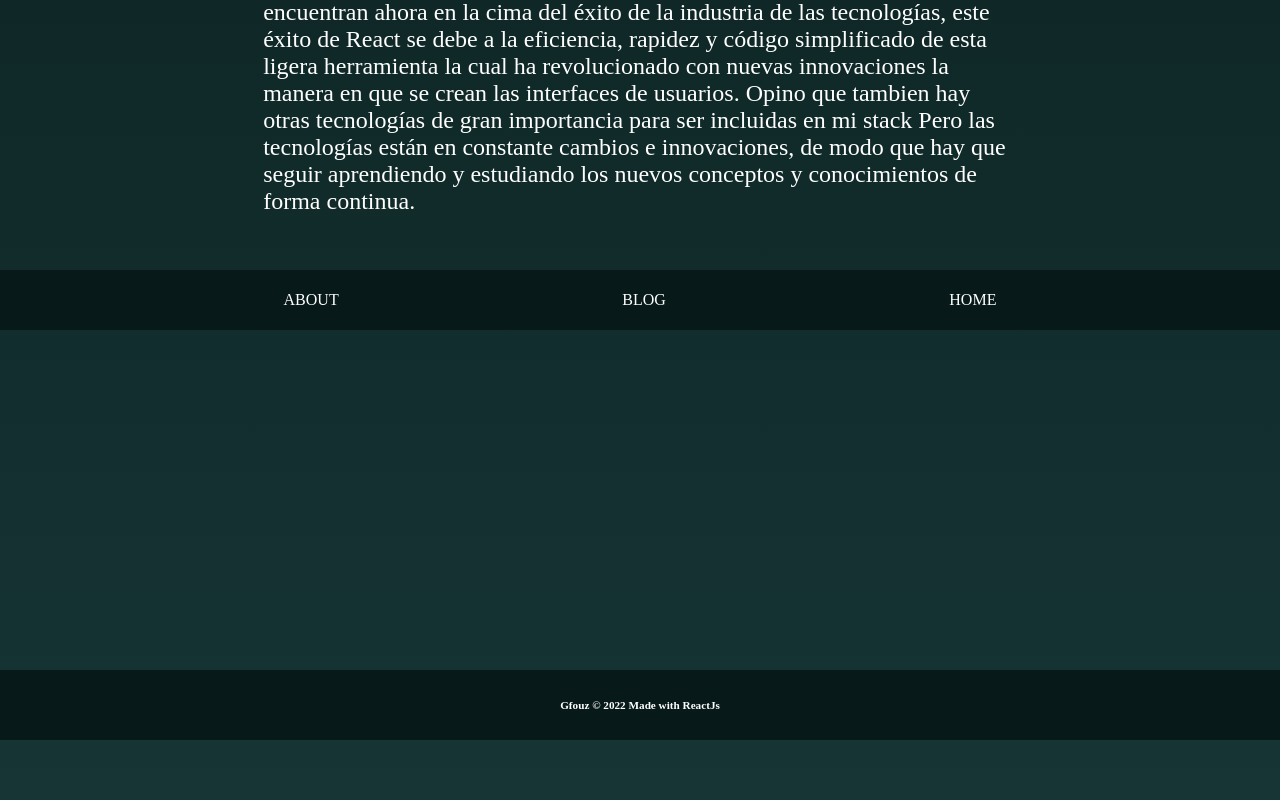
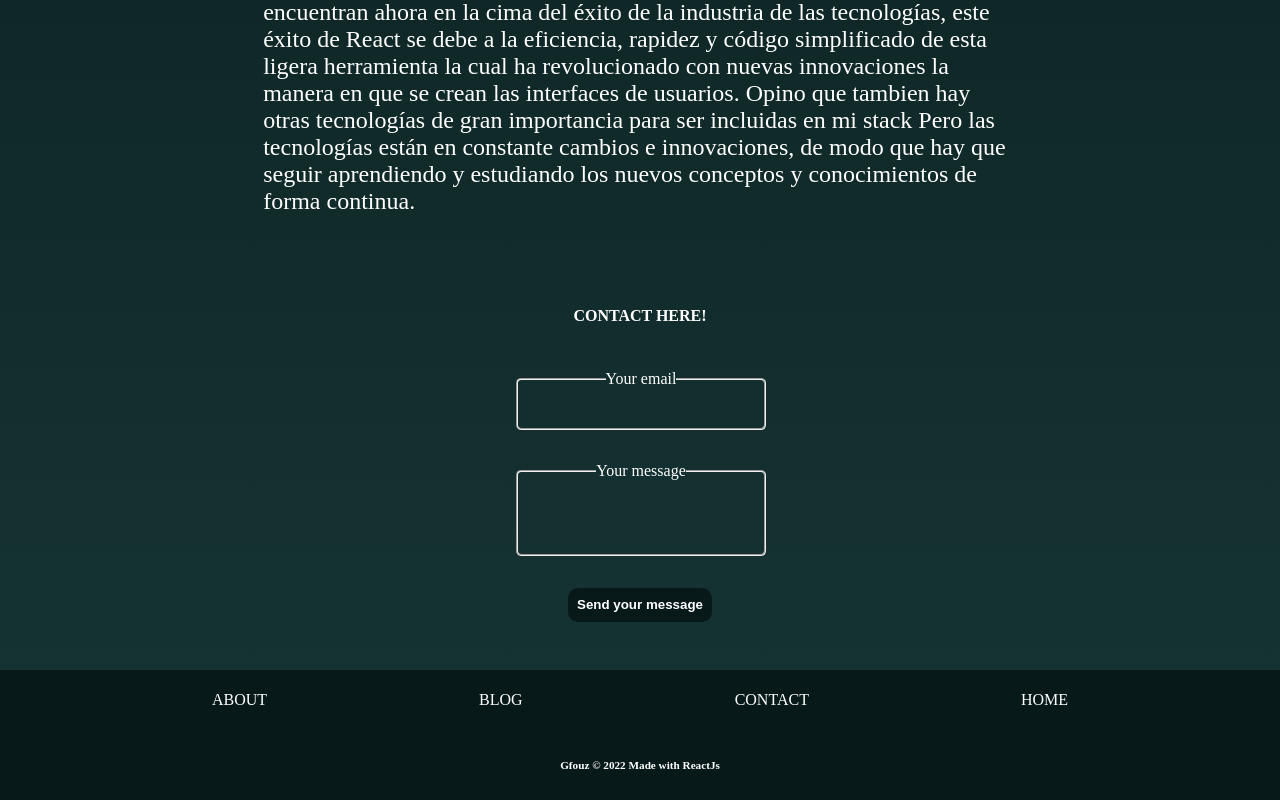
Before and after one commit to gfouz/markdown-jsx, a React (Create React App) app: page /work in a window 1280 px wide. Shown: the part 819-1619 px from the top of the page. Built offline with nearby package versions, Linux system fonts and the light colour scheme.

Commit message:
finished useform

```diff
--- a/public/index.html
+++ b/public/index.html
@@ -23,10 +23,11 @@
       Unlike "/favicon.ico" or "favicon.ico", "%PUBLIC_URL%/favicon.ico" will
       work correctly both with client-side routing and a non-root public URL.
       Learn how to configure a non-root public URL by running `npm run build`.
+      onmousedown="return false" onselect="return false"
     -->
     <title>React App</title>
   </head>
-  <body onmousedown="return false" onselect="return false">
+  <body >
     <noscript>You need to enable JavaScript to run this app.</noscript>
     <div id="root"></div>
     <!--
--- a/src/components/header/Header.js
+++ b/src/components/header/Header.js
@@ -2,7 +2,7 @@ import StyledHeader from "./StyledHeader";
 import { useLocation } from "react-router-dom";
 
 export default function Header(props) {
-  const links = ["/about", "/work", "/blog", "/"];
+  const links = ["/about", "/work", "/blog","/contact", "/"];
   const router = useLocation();
   const { pathname } = router;
   const currentlinks = links.filter((link) => link !== pathname);
--- /dev/null
+++ b/src/components/useform/Form.js
@@ -0,0 +1,59 @@
+import { useState } from 'react'
+import { useForm } from "react-hook-form"
+import StyleForm from './Form.styles'
+
+function Form() {
+  const initialState = {
+    email: '',
+    message: '',
+    action: "http://formspree.io/gfouz1975@gmail.com",
+    method: "POST"
+  }
+  const [state, setState] = useState(initialState);
+  const { register, handleSubmit } = useForm();
+  const onSubmit = (data) => {
+    setState((prev) => {
+      return { ...prev, email: data.email, message: data.message }
+    })
+  };
+  const emailRegexp = new RegExp(/[^@ \t\r\n]+@[^@ \t\r\n]+\.[^@ \t\r\n]+/);
+  return (
+    <>
+      <StyleForm>
+        <h4 className="form-title">Contact here!</h4>
+        <form className="l-form" onSubmit={handleSubmit(onSubmit)}>
+          <div className="l-form__item">
+            <fieldset className="l-form__fieldset">
+              <legend>Your email</legend>
+              <input
+                className="l-form__input"
+                type="email"
+                id="email"
+                name="email"
+                autoComplete="off"
+                {...register("email")}
+              />
+            </fieldset>
+          </div>
+          <div className="l-form__item">
+            <fieldset className="l-form__fieldset">
+              <legend>Your message</legend>
+              <textarea
+                className="l-form__textfield"
+                id="msg"
+                name="message"
+                maxLength="100"
+                {...register("message")}
+              >
+              </textarea>
+            </fieldset>
+          </div>
+          <div className="l-form__item">
+            <button className="l-form__btn" type="submit">Send your message</button>
+          </div>
+        </form>
+      </StyleForm>
+    </>
+  );
+}
+export default Form;
--- /dev/null
+++ b/src/components/useform/Form.styles.js
@@ -0,0 +1,72 @@
+import styled from 'styled-components'
+
+
+const StyleForm = styled.div`
+  display: grid;
+  place-items: center;
+
+.form-title {
+  position: relative;
+  top: 20px;
+  color: #ffffff;
+  text-transform: uppercase;
+}
+.l-form {
+  width: 300px;
+  display: flex;
+  flex-direction: column;
+  align-items: center;
+  justify-content: center;
+  padding: 1em;
+
+  &__item {
+  width: 280px;
+  display: grid;
+  place-items: center;
+  padding: 1em;
+}
+  &__fieldset {
+  width: 250px;
+  border-radius: 5px;
+  color: #ffffff;
+}
+  &__input {
+  width: 200px;
+  height: 40px;
+  outline: none;
+  padding: 0;
+  margin: 0;
+  border: none;
+  outline: none;
+  color: #ffffff;
+  background-color: transparent;
+}
+  &__textfield {
+  width: 200px;
+  height: 70px;
+  resize: none;
+  border: none;
+  outline: none;
+  padding: 0;
+  color: #ffffff;
+  background-color: transparent;
+}
+  &__textfield:hover {
+  border-color: #651fff;
+}
+  &__btn {
+  padding: 0.7em;
+  font-weight: bolder;
+  border: none;
+  border-radius: 10px;
+  color: #ffffff;
+  background-color: #071919;
+}
+  &__btn:hover {
+  color: #071919;
+  background-color: #ffffff;
+}
+
+}
+`;
+export default StyleForm;
--- a/src/pages/work/Work.js
+++ b/src/pages/work/Work.js
@@ -6,7 +6,7 @@ import Logo from "../../components/logo/Logo";
 import Project from "../../components/github/Projects";
 import Profile from '../../components/github/Profile'
 import Header from '../../components/header/Header'
-//import Form from '../../components/mui-form/Form'
+import Form from '../../components/useform/Form'
 
 const Work = () => {
   return (
@@ -17,6 +17,7 @@ const Work = () => {
             <Logo />
             <Project />
             <Profile />
+            <Form />
             <Header bg="#071919"/>
             <footer className="l-grid__footer">
                  <h4 className="l-grid__title">
```
Also changed, not shown: public/getposts.js (+12 -18 lines), src/components/mui-form/Form.js (deleted, +0 -19 lines).
